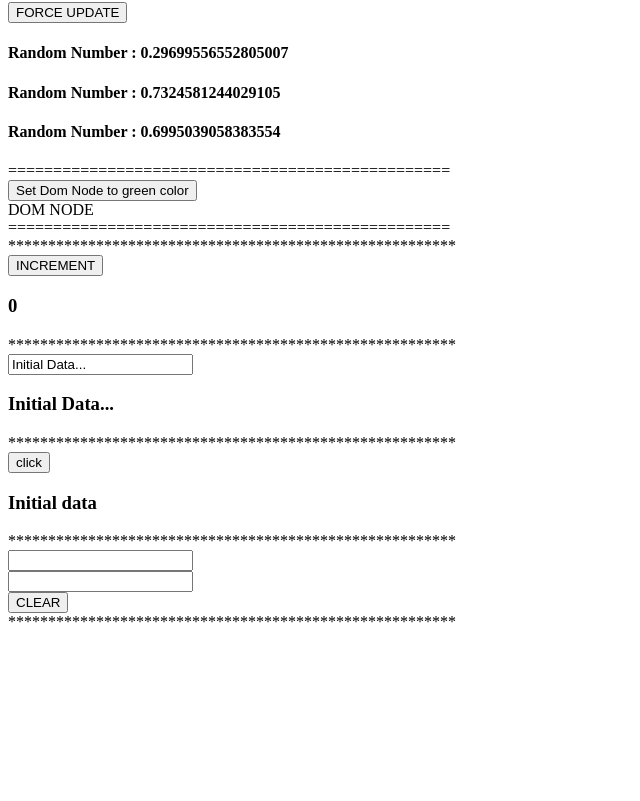
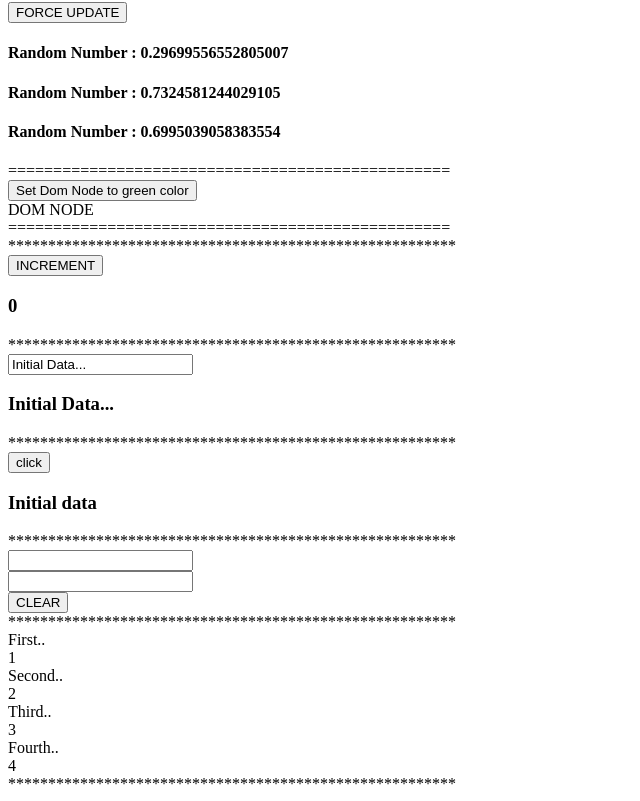
Before and after one commit to mansi-raja5/reactApp, a React app: page / in a window 1280 px wide. Shown: the part 1564-2365 px from the top of the page, without its empty margins (0-640 px from the left). Before the commit the page ends 2203 px from the top, so only its background shows below. Built offline with nearby package versions, Linux system fonts and the light colour scheme.

Commit message:
using Keys with Map

```diff
--- a/index.html
+++ b/index.html
@@ -16,6 +16,8 @@
       ********************************************************
       <div id = "myrefs"></div>
       ********************************************************
+      <div id = "mykeys"></div>
+      ********************************************************
       <script src = "index.js"></script>
    </body>
 
--- /dev/null
+++ b/keys.jsx
@@ -0,0 +1,53 @@
+import React from 'react';
+import ReactDOM from 'react-dom';
+
+class Keys extends React.Component{
+    constructor(props){
+        super(props);
+
+        this.state = {
+            data:[
+                {
+                    component : "First..",
+                    id : 1
+                },
+                {
+                    component : "Second..",
+                    id : 2
+                },
+                {
+                    component : "Third..",
+                    id : 3
+                },
+                {
+                    component : "Fourth..",
+                    id : 4
+                },
+            ]
+        }
+    }
+    render(){
+        return (
+            <div>
+                <div>
+                    {this.state.data.map((dynamicComponent, i) =>
+                        <Content key={i} componentData={dynamicComponent} />
+                    )}
+                </div>
+            </div>
+        )
+    }
+}
+
+class Content extends React.Component{
+    render(){
+        return (
+            <div>
+                <div>{this.props.componentData.component}</div>
+                <div>{this.props.componentData.id}</div>
+            </div>
+        )
+    }
+}
+
+export default Keys;
--- a/main.js
+++ b/main.js
@@ -6,6 +6,7 @@ import MyComp from "./myComp.jsx";
 import Form from "./form.jsx";
 import Event from "./event.jsx";
 import Refs from "./refs.jsx";
+import Keys from "./keys.jsx";
 
 ReactDOM.render(<App headerProp = "Header from props...." contentProp= "Contents from props..."/>, document.getElementById('app'));
 
@@ -16,3 +17,5 @@ ReactDOM.render(<Form/>,document.getElementById('myform'));
 ReactDOM.render(<Event/>,document.getElementById('myevents'));
 
 ReactDOM.render(<Refs/>,document.getElementById('myrefs'));
+
+ReactDOM.render(<Keys/>,document.getElementById('mykeys'));
```
